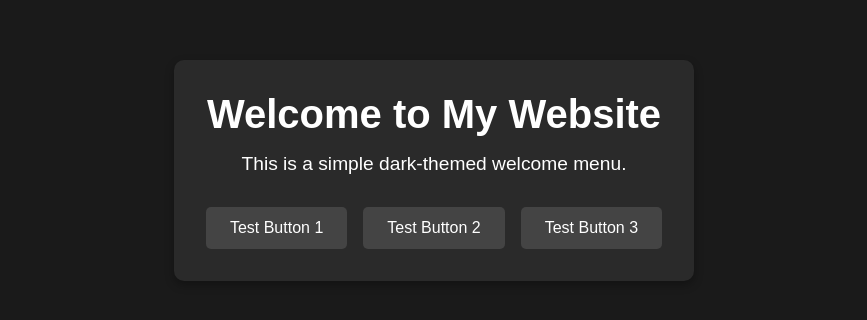
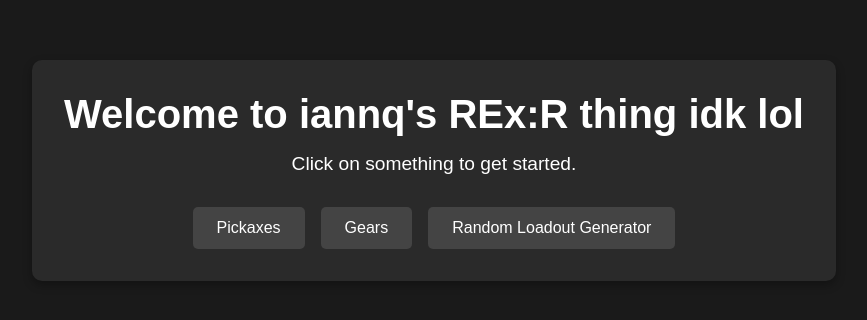
Before and after one commit to iannqq/rexrtestingreal, a plain HTML site: page index.html in a window 1280 px wide. Shown: the part 230-550 px from the top of the page, without its empty margins (206-1073 px from the left). Drawn offline with Linux system fonts and the light colour scheme.

Commit message:
index.html

```diff
--- a/index.html
+++ b/index.html
@@ -8,12 +8,12 @@
 </head>
 <body>
   <div class="welcome-container">
-    <h1>Welcome to My Website</h1>
-    <p>This is a simple dark-themed welcome menu.</p>
+    <h1>Welcome to iannq's REx:R thing idk lol</h1>
+    <p>Click on something to get started.</p>
     <div class="button-container">
-      <button class="test-button">Test Button 1</button>
-      <button class="test-button">Test Button 2</button>
-      <button class="test-button">Test Button 3</button>
+      <button class="test-button">Pickaxes</button>
+      <button class="test-button">Gears</button>
+      <button class="test-button">Random Loadout Generator</button>
     </div>
   </div>
 </body>
```
